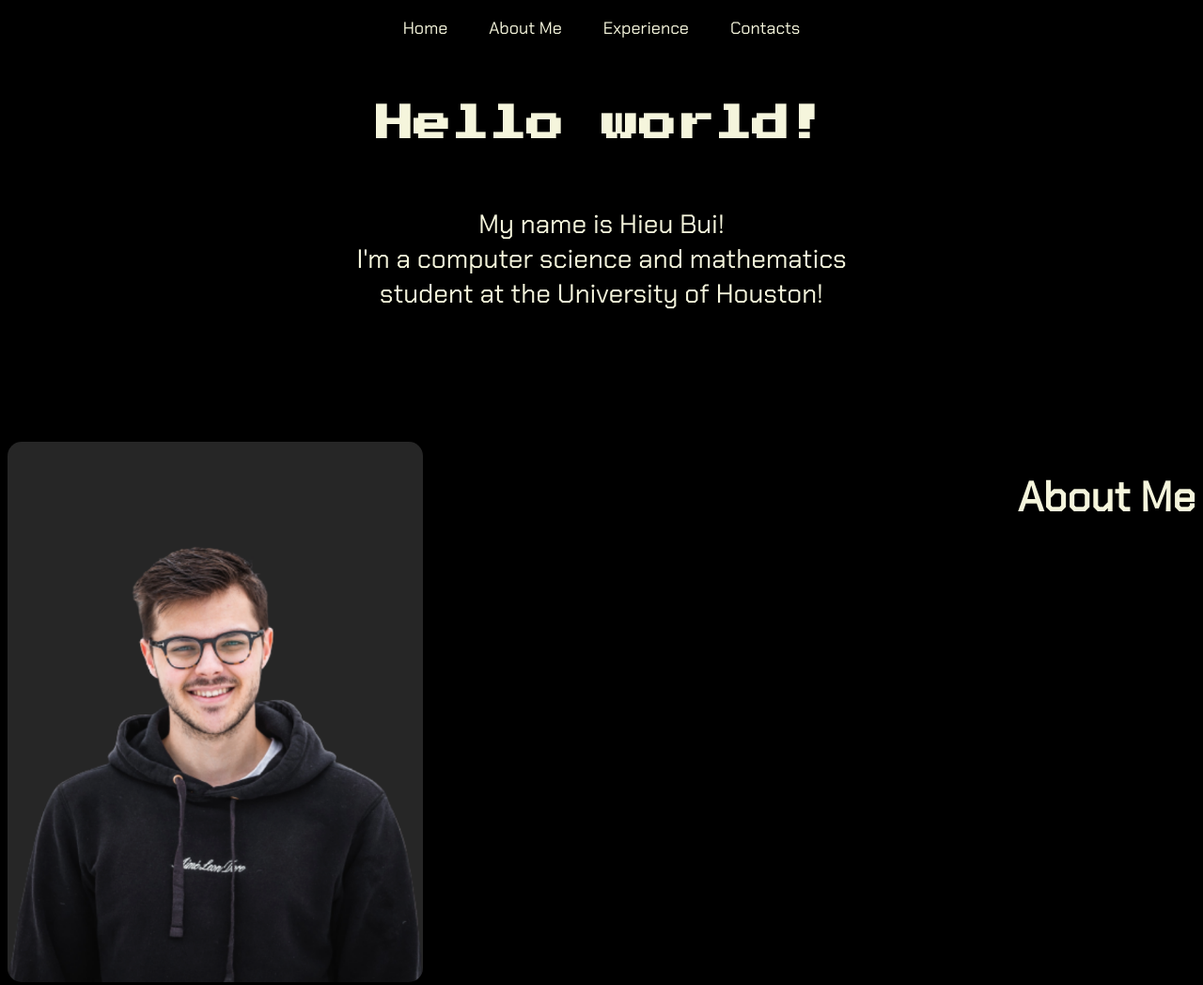
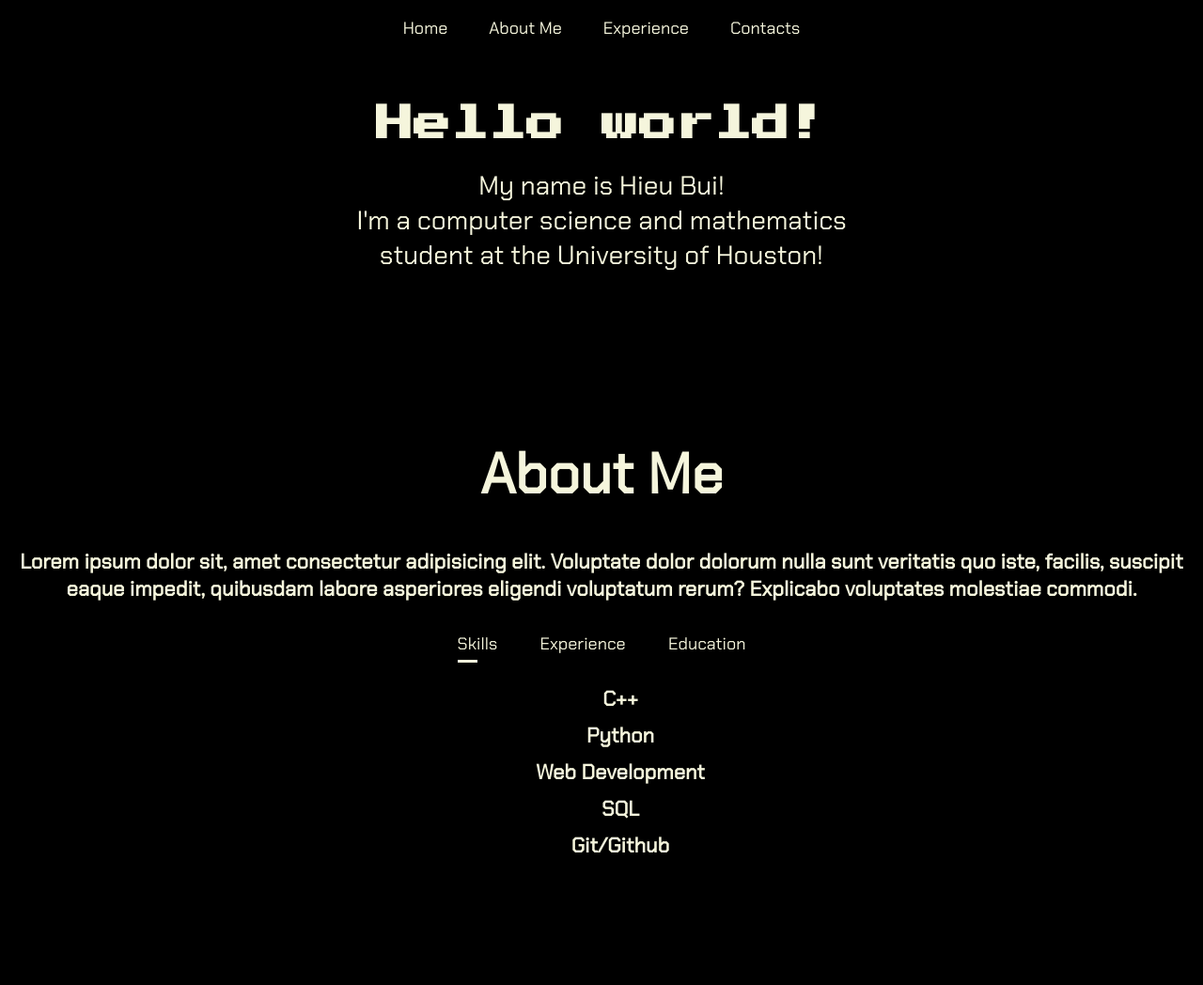
Before and after one commit to hieubui07/portfolio, a plain HTML site: page index.html in a window 1280 px wide. Shown: the top 1048 px of the page at 94% size. Drawn offline with Linux system fonts and the light colour scheme.

Commit message:
update portfolio

```diff
--- a/index.html
+++ b/index.html
@@ -22,9 +22,8 @@
 </div>
 <!---------Animation--------->
 <h1 class="animation">Hello world!</h1>
-<div>
-    <br>
-    <h2 class="intro">My name is Hieu Bui!<br>I'm a computer science and mathematics<br>student at the University of Houston!</h2>
+<div class="header-text">
+    <h1>My name is Hieu Bui!<br>I'm a computer science and mathematics<br>student at the University of Houston!</h1>
 </div>
     <br>
     <br>
@@ -33,10 +32,36 @@
     <div class="container">
         <div class="row">
             <div class="about-col-1">
-                <img src="images/user.png">
+
             </div>
             <div class="about-col-2">
-                <h1>About Me</h1>
+                <h1 class="sub-title">About Me</h1>
+                <p>Lorem ipsum dolor sit, amet consectetur adipisicing elit. Voluptate dolor dolorum nulla sunt veritatis quo iste, facilis, suscipit eaque impedit, quibusdam labore asperiores eligendi voluptatum rerum? Explicabo voluptates molestiae commodi.</p>
+
+                <div class="tab-titles">
+                    <p class="tab-links active-link" onclick="opentab('skills')">Skills</p>
+                    <p class="tab-links" onclick="opentab('experience')">Experience</p>
+                    <p class="tab-links" onclick="opentab('education')">Education</p>
+                </div>
+                <div class="tab-contents active-tab" id="skills">
+                    <ul>
+                        <li>C++</li>
+                        <li>Python</li>
+                        <li>Web Development</li>
+                        <li>SQL</li>
+                        <li>Git/Github</li>
+                    </ul>
+                </div>
+                <div class="tab-contents" id="experience">
+                    <ul>
+                        <li><span>2023 - Current</span><br>IT Customer Support at UH</li>
+                    </ul>
+                </div>
+                <div class="tab-contents" id="education">
+                    <ul>
+                        <li><span>2022 - Current</span><br>Computer Science at University of Houston</li>
+                    </ul>
+                </div>
             </div>
         </div>
     </div>
@@ -70,7 +95,23 @@
             <button onclick="window.open('http://google.com','_blank')">>Resume</button>
         </section>
     </div>
-    <br>
-    <br>
+
+<script>
+
+    var tablinks = document.getElementsByClassName("tab-links");
+    var tabcontents = document.getElementsByClassName("tab-contents");
+
+    function opentab(tabname){
+        for(tablink of tablinks){
+            tablink.classList.remove("active-link");
+        }
+        for(tablink of tabcontents){
+            tablecontent.classList.remove("active-tab");
+        }
+        event.currentTarget.classList.add("active-link");
+        document.getElementById(tabname).classList.add("active-tab");
+    }
+</script>
+
 </body>
 </html>
--- a/style.css
+++ b/style.css
@@ -52,7 +52,8 @@ nav ul li a:hover::after{
 }
 
 /*-----------------intro-------------------*/
-.intro {
+
+.header-text h1{
     color: beige;
     font-family: "chakra petch","san-serif","consolas","courier","serif";
     font-size: 28px;
@@ -66,8 +67,8 @@ nav ul li a:hover::after{
     font-family: "chakra petch","san-serif","consolas","courier","serif";
     font-size: 22px;
     font-weight: bold;
-    text-align: center;
     padding: 80px 0;
+
 }
 .row{
     display: flex;
@@ -75,12 +76,58 @@ nav ul li a:hover::after{
     flex-wrap: wrap;
 }
 .about-col-1{
-    flex-basis: 35%;
+    flex-basis: 30%;
 }
-.about-col-1 img{
-    width: 100%;
-    border-radius: 15px;
+
+.about-col-2{
+    flex-direction: row-reverse;
+    text-align: center;
 }
+.about-col-2 p{
+    text-align: center;
+}
+.sub-title{
+    font-size: 60px;
+    font-weight: 600;
+    color: beige;
+}
+.tab-links{
+    font-size: 18px;
+    font-weight: 500;
+    cursor: pointer;
+    position: relative;
+    display: inline-block;
+    text-align: center;
+    margin: 10px 20px;
+}
+.tab-links::after{
+    content: '';
+    width: 0;
+    height: 3px;
+    background: beige;
+    position: absolute;
+    left: 0;
+    bottom: -8px;
+    transition: 0.5s;
+}
+.tab-links.active-link::after{
+    width: 50%;
+}
+.tab-contents ul li{
+    list-style: none;
+    margin: 10px 0;
+}
+.tab-contents ul li span{
+    color: orange;
+    font-size: 14px;
+}
+.tab-contents{
+    display: none;
+}
+.tab-contents.active-tab{
+    display: block;
+}
+
 
 /*------------socials----------------*/
 .socials-icon{
@@ -106,6 +153,11 @@ nav ul li a:hover::after{
     position: relative;
 }
 
+.socials img{
+    margin: 10px 20px;
+    margin-left: 100px;
+}
+
 
 
 /*----------------resume-button-------------------*/
```
Also changed, not shown: app.js (added), images/pic1.png (added), 1 other file.
